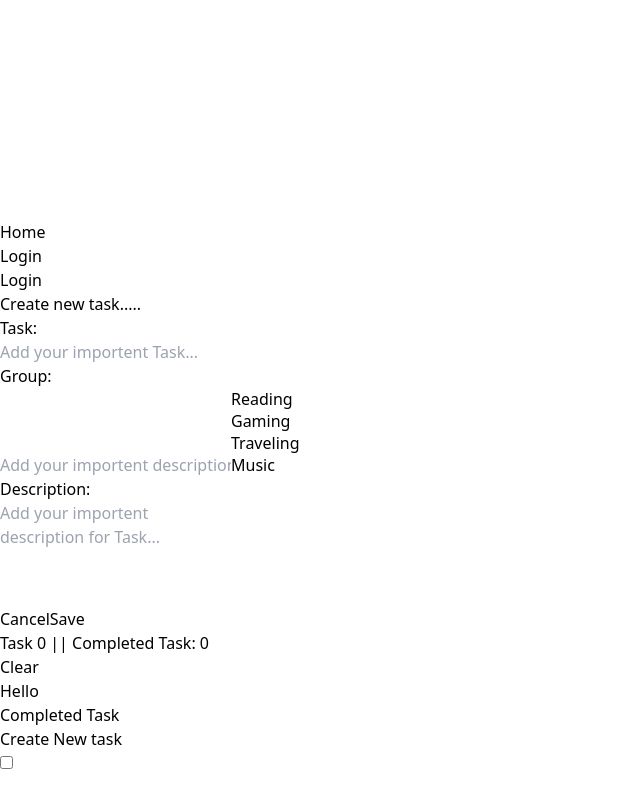
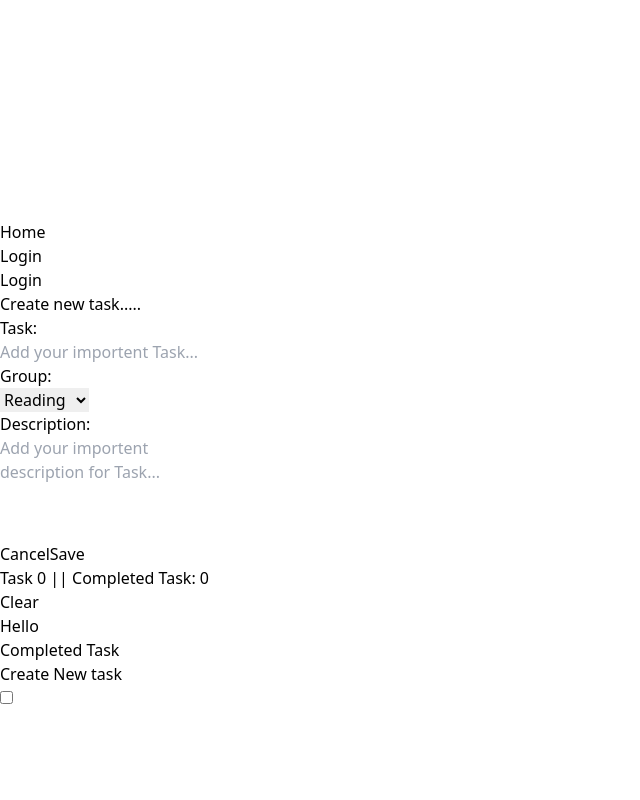
Before and after one commit to debanjan-bera/To-Do-Application, a React (Vite) app: page / in a window 1280 px wide. Both pictures are taken after a click on the element "Create New task". Shown: the part 1132-1932 px from the top of the page, without its empty margins (0-640 px from the left). Built offline with nearby package versions, Linux system fonts and the light colour scheme.

Commit message:
refactor: Update AddTaskForm to improve group selection and enhance styling for select elements

```diff
--- a/src/To-Do/InputBox.jsx
+++ b/src/To-Do/InputBox.jsx
@@ -2,6 +2,7 @@ import { useForm } from "react-hook-form"
 import { handleFormCancel, handleFromSubmit } from "../Backend/FormFunctionality"
 import { useContext, useEffect } from "react"
 import { ToDoContext } from "../Contexts/CreateContext"
+import "./todo.css";
 
 export const AddTaskForm = () =>{
   const {register,handleSubmit,watch} = useForm()
@@ -31,8 +32,7 @@ export const AddTaskForm = () =>{
         </label>
         <label htmlFor="">
           <p className="text-xl font-bold py-2">Group:</p>
-          <input type="text" placeholder="Add your importent description for Task..." className="w-[22rem] p-[0.5rem] text-lg rounded outline-none border-[1.5px] border-gray-400" autoComplete="off" {...register("group",{ required: true})}/>
-          <select {...register("hobbies",{ required: true})} multiple className="w-full p-2 border rounded-md focus:ring focus:ring-blue-300">
+          <select {...register("group",{ required: true})} placeholder="Select One Option" className="w-[22rem] p-[0.5rem] text-lg rounded outline-none border-[1.5px] border-gray-400">
           <option value="reading">Reading</option>
           <option value="gaming">Gaming</option>
           <option value="traveling">Traveling</option>
--- a/src/To-Do/todo.css
+++ b/src/To-Do/todo.css
@@ -27,6 +27,9 @@ label textarea {
     height: 100px;
   }
 textarea:focus-within {
+    border: 1.5px solid #2d79f3;
+}
+select:focus-within {
     border: 1.5px solid #2d79f3;
 }
 .button-submit:hover {
```
